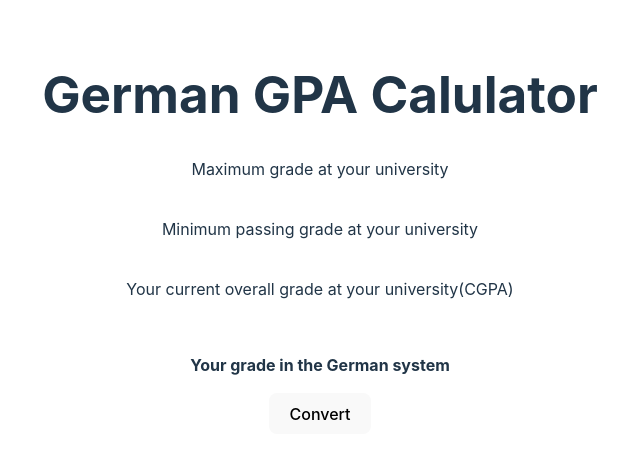
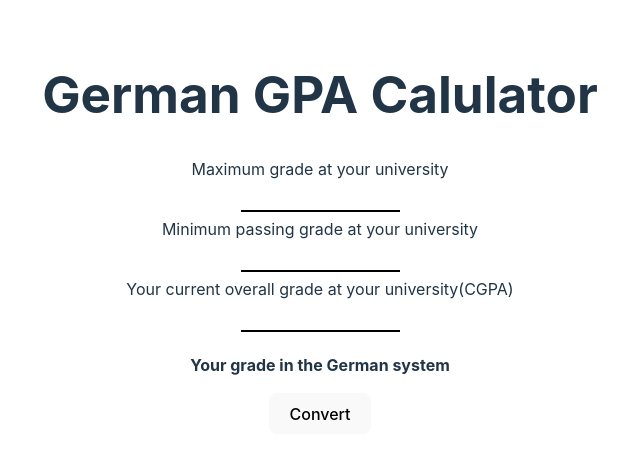
Before and after one commit to 70shakeel/german-gpa-calculator, a React (Vite) app: page / in a window 1280 px wide. Shown: the top 458 px of the page, without its empty margins (320-960 px from the left). Built offline with nearby package versions, Linux system fonts and the light colour scheme.

Commit message:
border change

```diff
--- a/src/App.css
+++ b/src/App.css
@@ -43,7 +43,7 @@
 input {
   border: none;
   text-align: center;
-  border-bottom: 2px solid white;
+  border-bottom: 2px solid;
   padding: 5px 2px;
   margin: 5px 2px;
   font-size: 12px;
```
